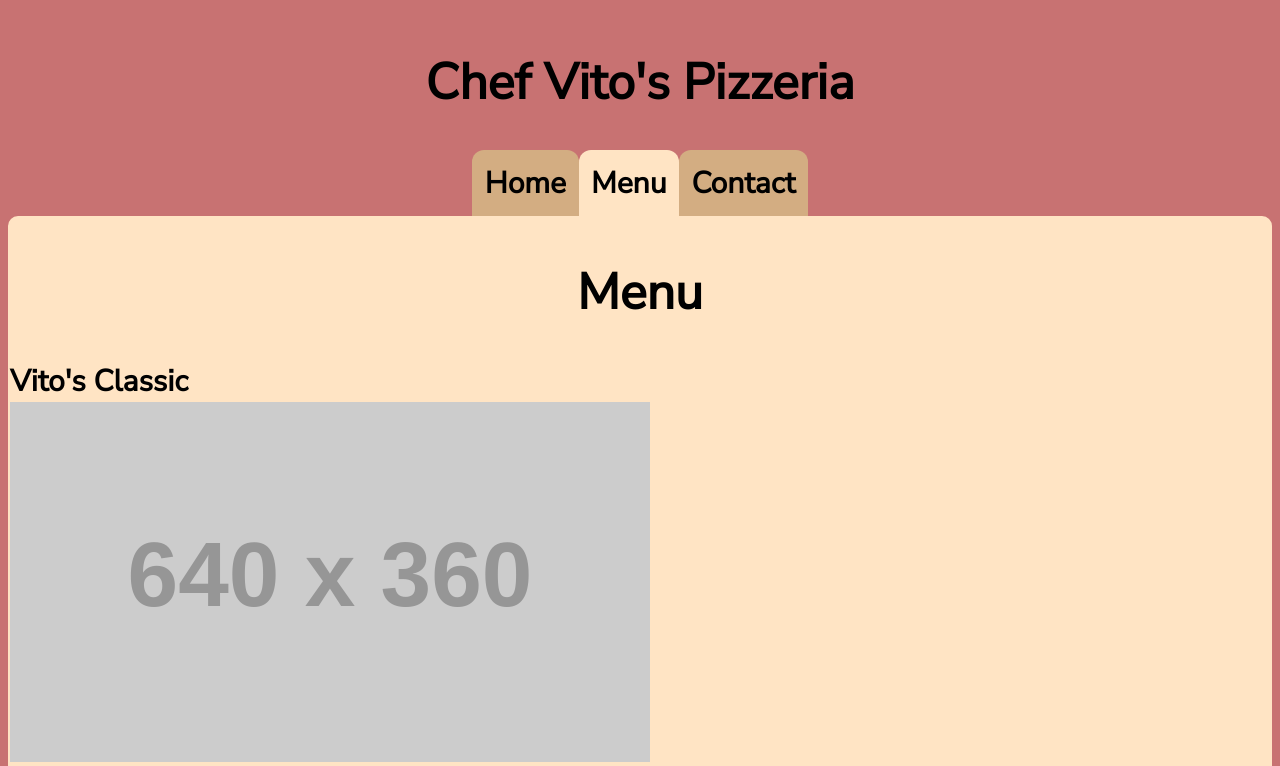
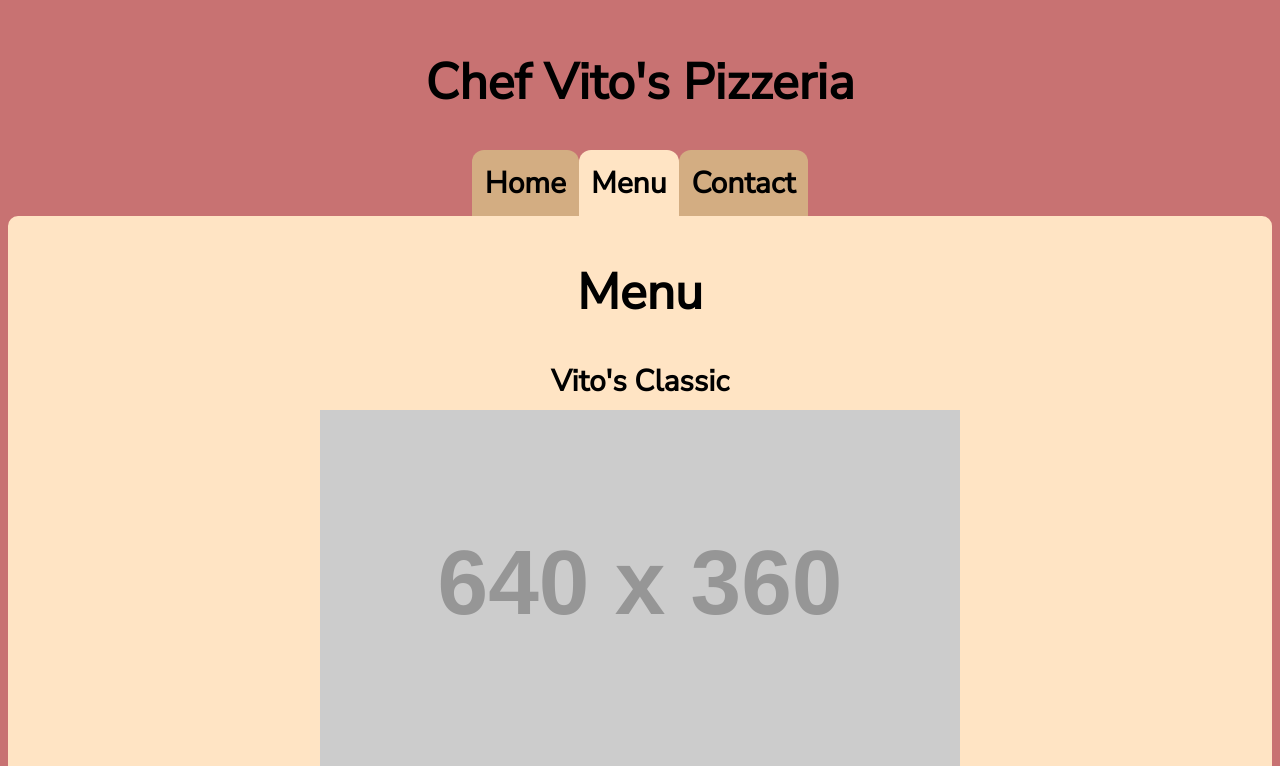
Before and after one commit to dstock3/restaurant, a plain HTML site: page index.html in a window 1280 px wide. Both pictures are taken after a click on the element "Menu". Shown: the top 766 px of the page. Drawn offline with Linux system fonts and the light colour scheme; placeholder pictures from the web are drawn by us.

Commit message:
Added styling compontents to menu page.

```diff
--- a/style.css
+++ b/style.css
@@ -88,3 +88,22 @@ p {
     margin-block-start: 0em;
     margin-block-end: 0em;
 }
+
+.food-item {
+    display: flex;
+    flex-flow: column;
+    align-items: center;
+    width: 35%;
+}
+
+.food-head {
+    padding-bottom: 2%;
+}
+
+.food-pic {
+    padding-bottom: 7.5%;
+}
+
+.food-description {
+    padding-bottom: 10%;
+}
```
